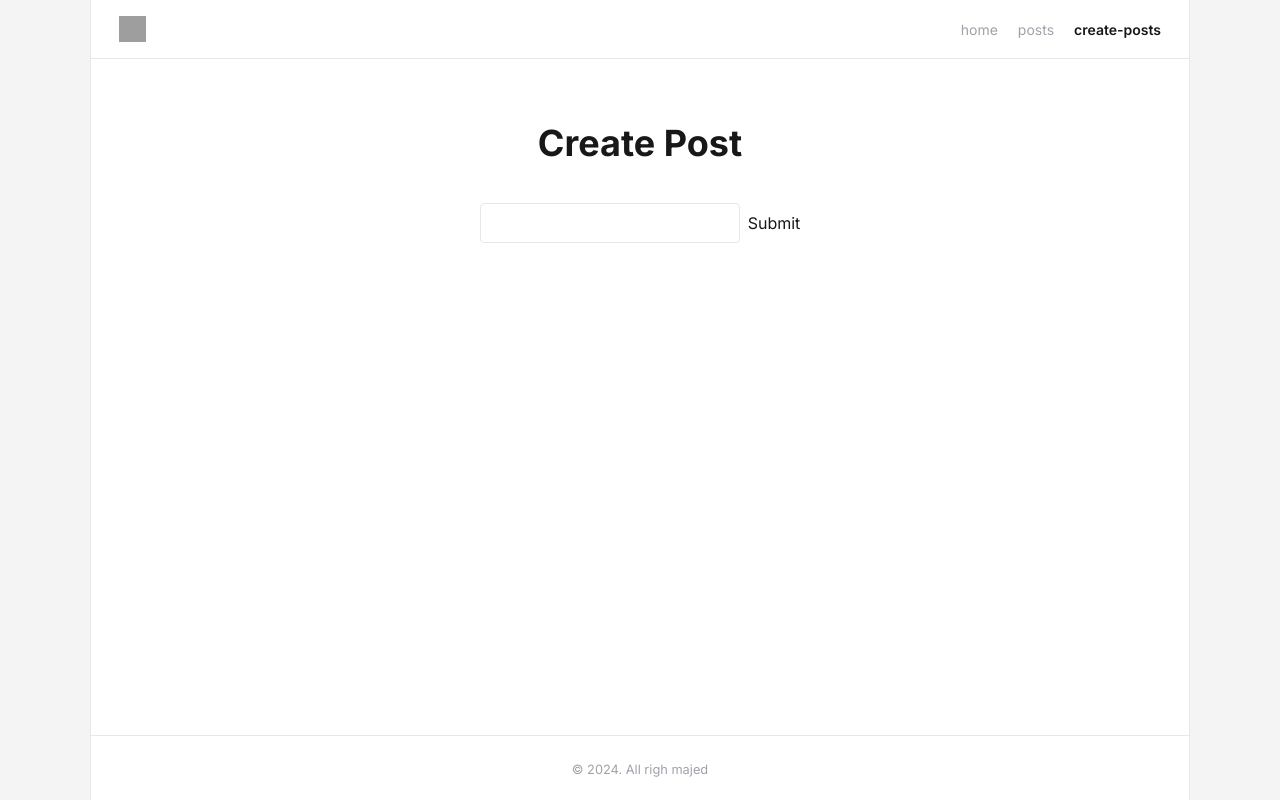
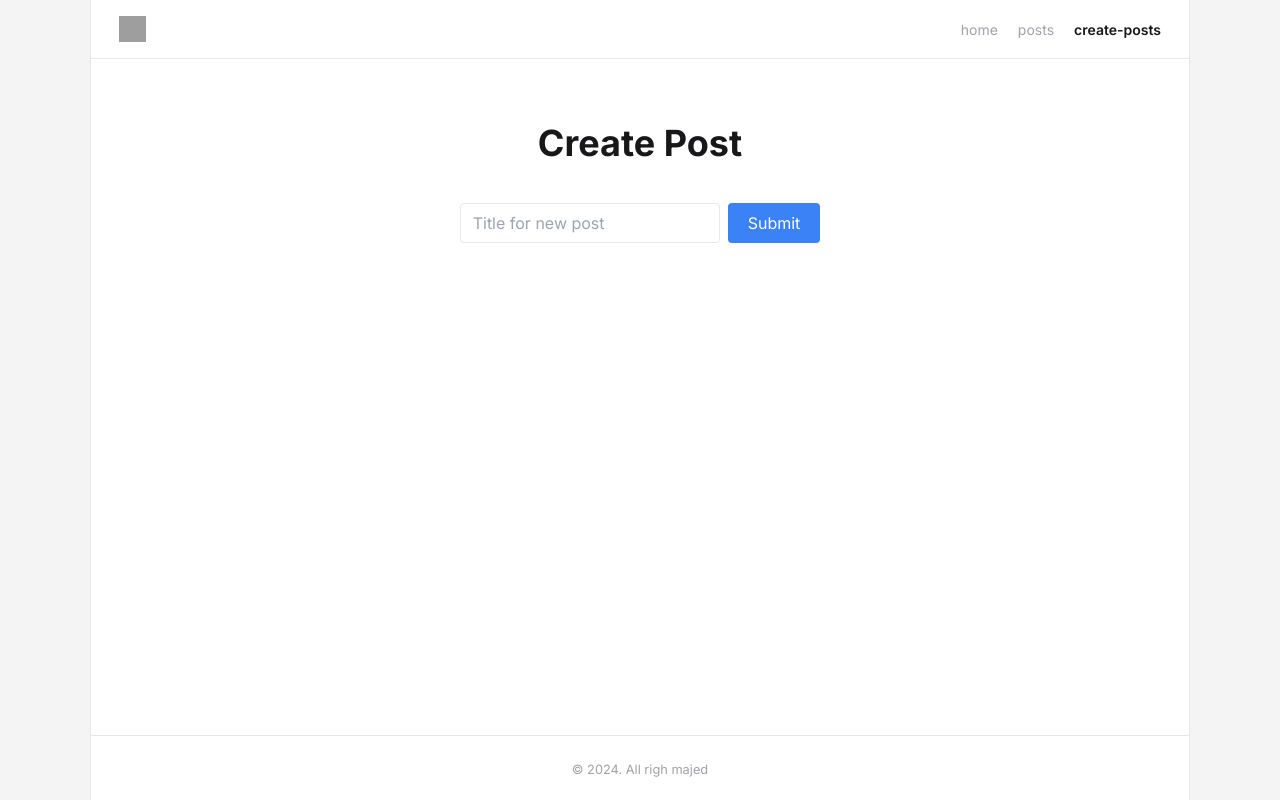
Before and after one commit to majedkarimi/blog-post-wep-app, a Next.js app: page /create-posts in a window 1280 px wide. Built offline with nearby package versions, Linux system fonts and the light colour scheme; grey boxes are pictures that could not be loaded.

Commit message:
create post page

```diff
--- /dev/null
+++ b/src/actions/action.ts
@@ -0,0 +1 @@
+export const createPost = function () {};
--- a/src/app/create-posts/page.tsx
+++ b/src/app/create-posts/page.tsx
@@ -1,12 +1,21 @@
+import { createPost } from "@/actions/action";
 import React from "react";
 
 const page = () => {
   return (
     <main className="text-center pt-16">
       <h1 className="text-4xl md:text:5xl font-bold mb-5">Create Post</h1>
-      <form className="h-10 space-x-2 mt-10" action="">
-        <input className="border rounded px-3 h-full" type="text" />
-        <button>Submit</button>
+      <form className="h-10 space-x-2 mt-10">
+        <input
+          className="border rounded px-3 h-full "
+          type="text"
+          name="title"
+          placeholder="Title for new post"
+          required
+        />
+        <button className="h-full bg-blue-500 px-5 rounded text-white">
+          Submit
+        </button>
       </form>
     </main>
   );
```
